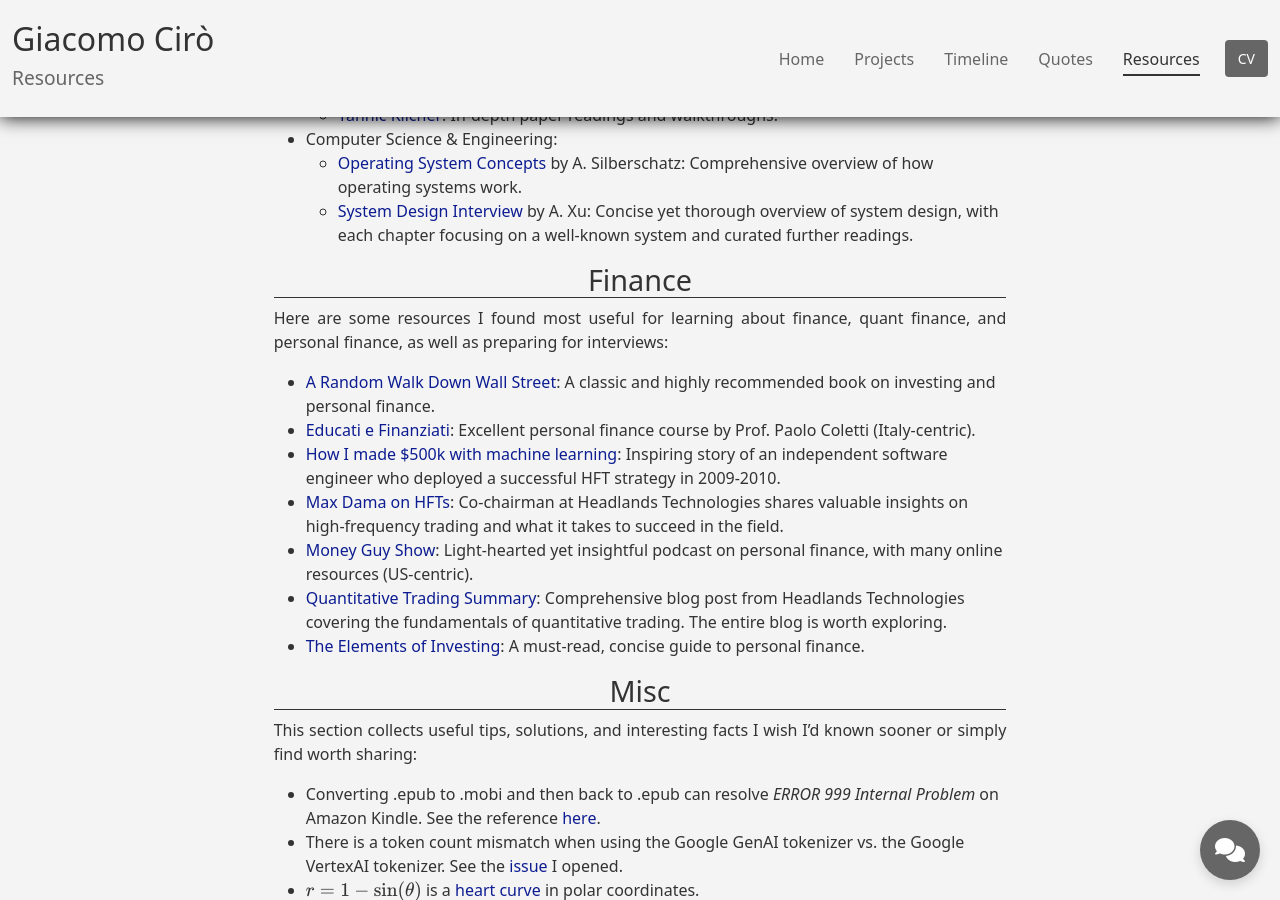
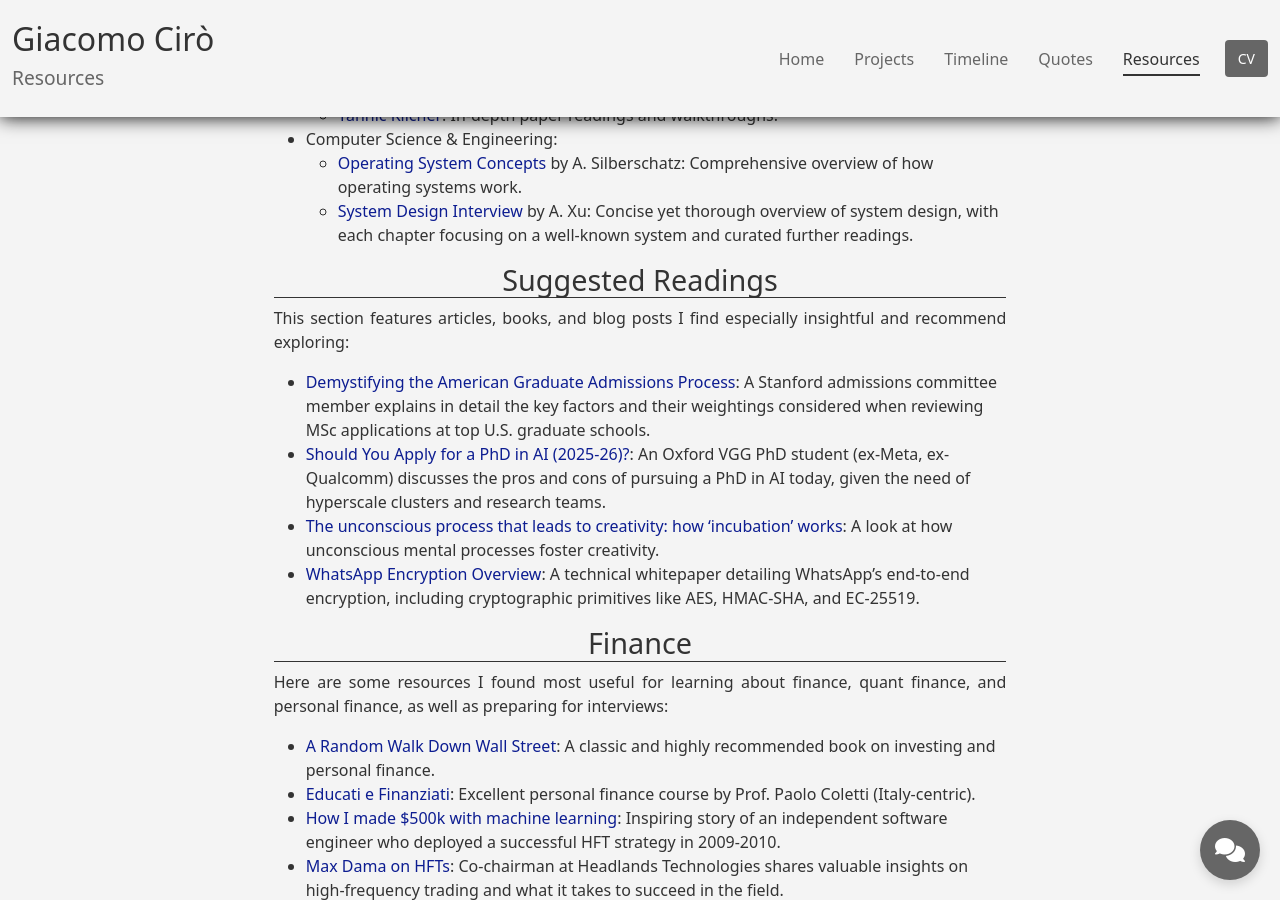
Before and after one commit to giacomo-ciro/giacomo-ciro.github.io, a Jekyll site: the page built from pages/resources.md, in a window 1280 px wide and 900 px high, scrolled down 900 px. Built offline with Jekyll 4.4.1, drawn with Linux system fonts in a browser that asks for light colours; nearby versions of some CDN libraries.

Commit message:
add suggested readings section (#8)

```diff
--- a/pages/resources.md
+++ b/pages/resources.md
@@ -39,6 +39,13 @@
     - [Operating System Concepts](https://os.ecci.ucr.ac.cr/slides/Abraham-Silberschatz-Operating-System-Concepts-10th-2018.pdf) by A. Silberschatz: Comprehensive overview of how operating systems work.
     - [System Design Interview](https://bytes.usc.edu/~saty/courses/docs/data/SystemDesignInterview.pdf) by A. Xu: Concise yet thorough overview of system design, with each chapter focusing on a well-known system and curated further readings.
 
+# Suggested Readings
+This section features articles, books, and blog posts I find especially insightful and recommend exploring:
+- [Demystifying the American Graduate Admissions Process](https://cs.stanford.edu/~rkarthik/DAGAP.pdf): A Stanford admissions committee member explains in detail the key factors and their weightings considered when reviewing MSc applications at top U.S. graduate schools.
+- [Should You Apply for a PhD in AI (2025-26)?](https://yashbhalgat.github.io/blog/phd-or-not-phd.html): An Oxford VGG PhD student (ex-Meta, ex-Qualcomm) discusses the pros and cons of pursuing a PhD in AI today, given the need of hyperscale clusters and research teams.
+- [The unconscious process that leads to creativity: how ‘incubation’ works](https://www.theguardian.com/wellness/2025/sep/10/creativity-unconscious-process-incubation): A look at how unconscious mental processes foster creativity.
+- [WhatsApp Encryption Overview](https://www.bitsoffreedom.nl/wp-content/uploads/WhatsApp-Security-Whitepaper.pdf): A technical whitepaper detailing WhatsApp's end-to-end encryption, including cryptographic primitives like AES, HMAC-SHA, and EC-25519.
+
 # Finance
 Here are some resources I found most useful for learning about finance, quant finance, and personal finance, as well as preparing for interviews:
 - [A Random Walk Down Wall Street](https://www.amazon.com/Random-Walk-Down-Wall-Street/dp/1324035439): A classic and highly recommended book on investing and personal finance.
```
